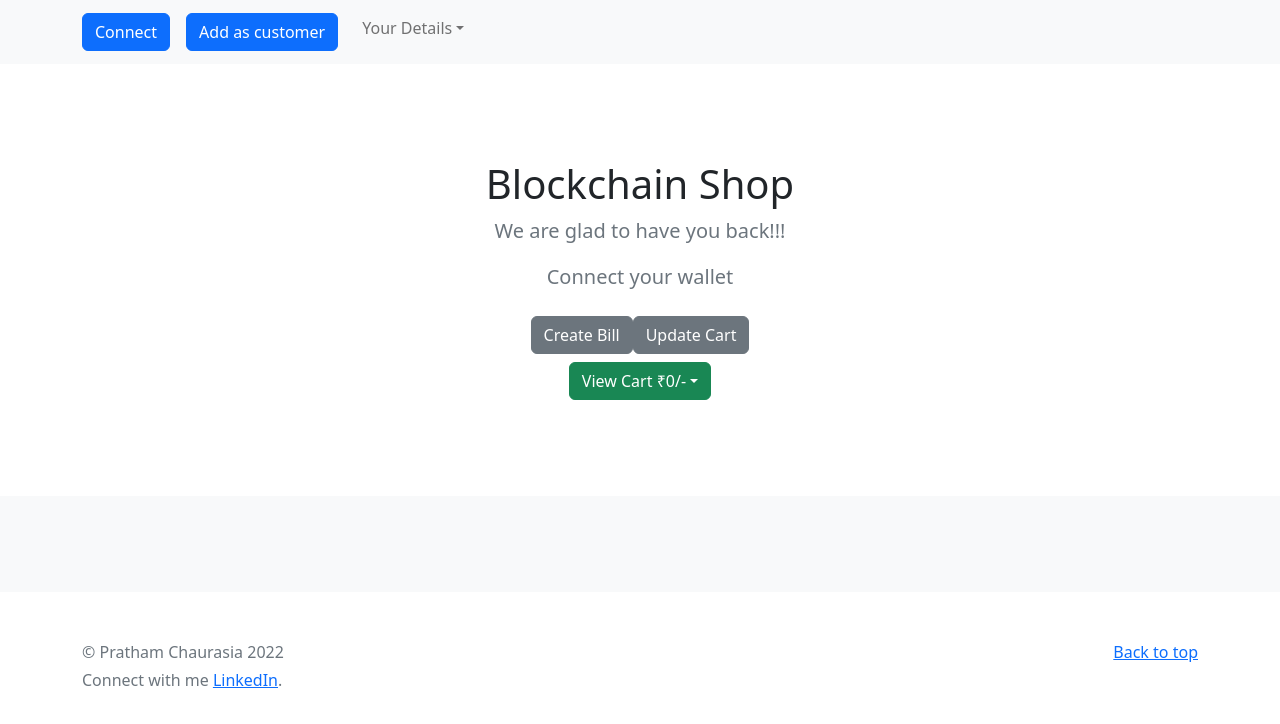
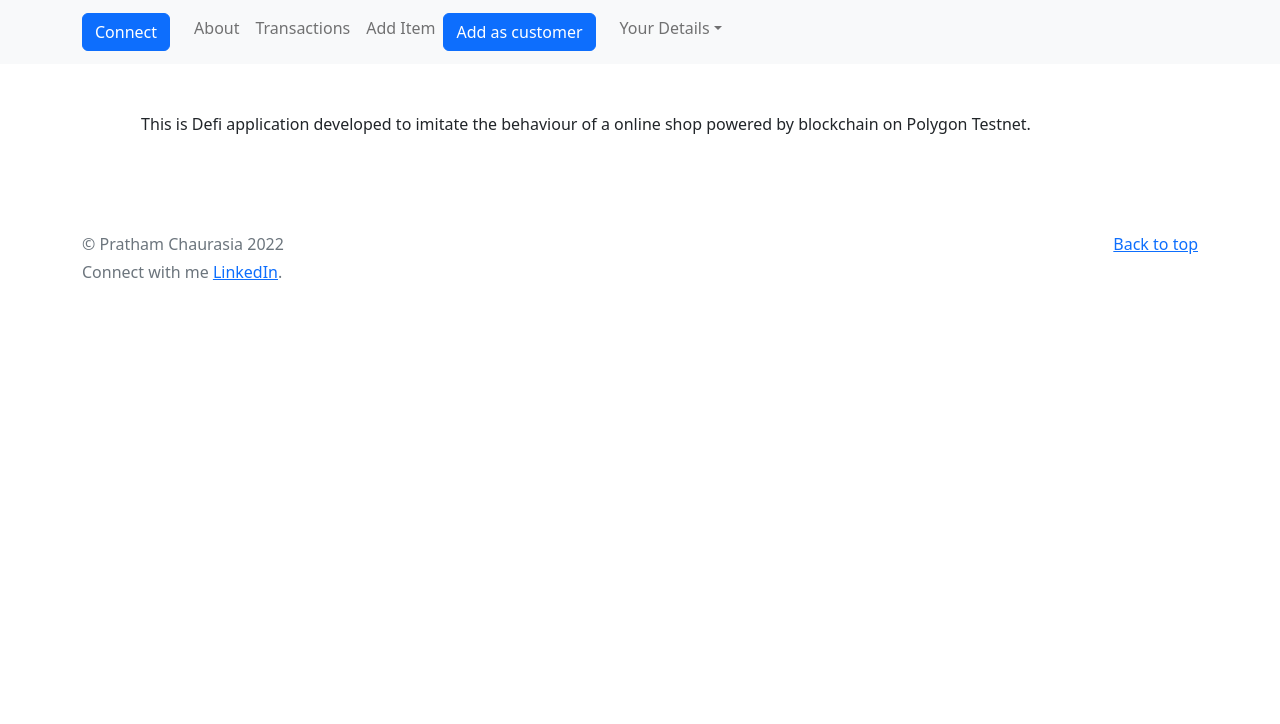
Before and after one commit to PrathamGit-dev/BlockchainShop, a React (Create React App) app: page /about in a window 1280 px wide. Shown: the top 724 px of the page. Built offline with nearby package versions, Linux system fonts and the light colour scheme.

Commit message:
Made necessary changes

```diff
--- a/src/App.js
+++ b/src/App.js
@@ -18,7 +18,9 @@ import { NavBar } from './components/Navbar';
 import { ItemsSection } from "./components/ItemsSection";
 import { Dashboard } from './components/Dashboard';
 import { Footer } from './components/Footer';
-
+import { About } from './components/About';
+import { Transactions } from './components/Transactions';
+import { AddItem } from './components/AddItem';
 
 function App() {
 
@@ -85,29 +87,15 @@ const vmContractHandler = async () => {
       }
   }
 }
-  // ConnectWalletHandler();
-
-  //check for git
-
 
 const ConnectWalletHandler = async() => {
   console.log("Connect wallet fired")
   if(typeof window !== "undefined" && typeof window.ethereum !== "undefined"){
       try {
-          // const accounts = await web3.eth.getAccounts();
-          // console.log("Accounts accessed")
-          // const account = accounts[0];
-          // setAddress(account)
-          // console.log("Address is ", address)
-          // setError('')
-          // setSuccessMsg("WalletConnected")
-          // CustomerHandler()
-          // console.log("Before provider")
+
           const provider = await new ethers.providers.Web3Provider(window.ethereum);
           // console.log("Provider resolved")
-
           await provider.send("eth_requestAccounts", []);
-
           const signers = provider.getSigner();
           const address = await signers.getAddress();
           setAddress(address);
@@ -125,12 +113,6 @@ const ConnectWalletHandler = async() => {
           catch(err){
             console.log("Not a cusotme")
           }
-          // console.log(address)
-          // const accounts = await provider.send({ method: 'eth_requestAccounts' });
-          // const account = accounts[0];
-          // setAddress(account)
-          // console.log("Address is ", address)
-
       }
       catch (err) {
           setError("Unable to connect wallet")
@@ -207,17 +189,9 @@ const items_quantity = async() => {
 }
 
 const ItemsHandler = async() => {
-  // items_quantity()
   const element_local_array = []
-  // const length_items = await vmContract.methods.items_array().call();
-  // console.log("In items handler checking total items")
-  // console.log(total_items)
   for (let index = 0; index < total_items; index++) {
     const element = await vmContract.methods.view_Shop(index).call();
-
-//WRITE A CONDITION IF ELEMENT QUANTITY IS 0 DO NOT PUSH IT
-
-
     element_local_array.push(element);
   }
   setItems(element_local_array);
@@ -233,18 +207,13 @@ const CustomerHandler = async() => {
 const EtherCartHandler = async() => {
   // console.log("Entered ether cart handler")
   let cart_local_ = [];
-  // console.log("customer")
-  // console.log(customer)
   if(customer['cart']['0'].length != 0){
   for (let index = 0; index < customer['cart']['0'].length; index++) {
     cart_local_.push([customer['cart']['0'][index], customer['cart']['1'][index],  customer['cart']['2'][index] * 1]);
   }
 }
-  // console.log("Ether cart")
-  // console.log(cart_local_);
   setCart_ether(cart_local_);
   CartAmountHandler()
-
 }
 
 
@@ -323,17 +292,13 @@ const RemoveFromCartHandler = (item_code) => {
 
 const AddItemHandler = (item_code, item_price) => {
   let local_cart_ = cart_local;
-  // console.log(local_cart_)
-
   if(cart_local.length == 0){
     console.log("Entered this")
     local_cart_.push([item_code, item_price, 1]);
     setCartLocal(local_cart_)
     LocalCartHandler();
-    // CartAmountHandler();
   }
   else{
-
   let found = false;
   for (let i = 0; i < local_cart_.length; i++) {
     if(local_cart_[i][0] == item_code){
@@ -409,11 +374,31 @@ const createBill = async() => {
   return (
     <BrowserRouter>
       <body>
-        <NavBar ConnectWalletHandler = {ConnectWalletHandler} AddCustomer = {AddCustomer} address = {address} connect_wallet_msg = {connect_wallet_msg}/>
+        <NavBar ConnectWalletHandler = {ConnectWalletHandler} AddCustomer = {AddCustomer} address = {address} shopOwner = {shopOwner} connect_wallet_msg = {connect_wallet_msg}/>
 
         <main>
-          <Dashboard msg_main = {msg_main} createBill = {createBill} FinaliseCart = {FinaliseCart} cart_amount = {cart_amount} cart_local = {cart_local} RemoveFromCartHandler = {RemoveFromCartHandler}/>
-          <ItemsSection items = {items} AddItemHandler = {AddItemHandler} />
+          <Routes>
+            <Route exact path="/" element={<>
+              <Dashboard msg_main = {msg_main} createBill = {createBill} FinaliseCart = {FinaliseCart} cart_amount = {cart_amount} cart_local = {cart_local} RemoveFromCartHandler = {RemoveFromCartHandler}/>
+              <ItemsSection items = {items} AddItemHandler = {AddItemHandler} />
+              </>}>
+            </Route>
+            <Route exact path="/about" element={<>
+                <About/>
+              </>}>
+            </Route>
+            <Route exact path="/transactions" element={<>
+                <Transactions vmContract = {vmContract} address = {address}/>
+              </>}>
+            </Route>
+
+
+
+            <Route exact path="/AddItem" element={<>
+                <AddItem total_items = {total_items} items = {items} updateQuantity = {updateQuantity} AddNewItemHandler = {AddNewItemHandler}/>
+              </>}>
+            </Route>
+          </Routes>
         </main>
         <Footer/>
       </body>
--- a/src/components/Navbar.js
+++ b/src/components/Navbar.js
@@ -17,8 +17,11 @@ export const NavBar = (props) => {
         <Navbar.Toggle aria-controls="basic-navbar-nav" />
         <Navbar.Collapse id="basic-navbar-nav">
           <Nav className="me-auto">
-            {/* <Nav.Link href="/about">About</Nav.Link> */}
-            {/* <Navbar.Brand href="#home"><Button variant="primary" onClick={AddCustomer}>Add as customer</Button></Navbar.Brand> */}
+            <Nav.Link href="/about">About</Nav.Link>
+            <Nav.Link href="/transactions">Transactions</Nav.Link>
+            {props.address == props.shopOwner &&
+            <Nav.Link href="/AddItem">Add Item</Nav.Link>}
+            {/* <Navbar.Brand href="transactions"><Button variant="primary" onClick={AddCustomer}>Add as customer</Button></Navbar.Brand> */}
             {props.address == null &&
 
               <Navbar.Brand href="#home"><Button variant="primary" onClick={props.AddCustomer}>Add as customer</Button></Navbar.Brand>
```
